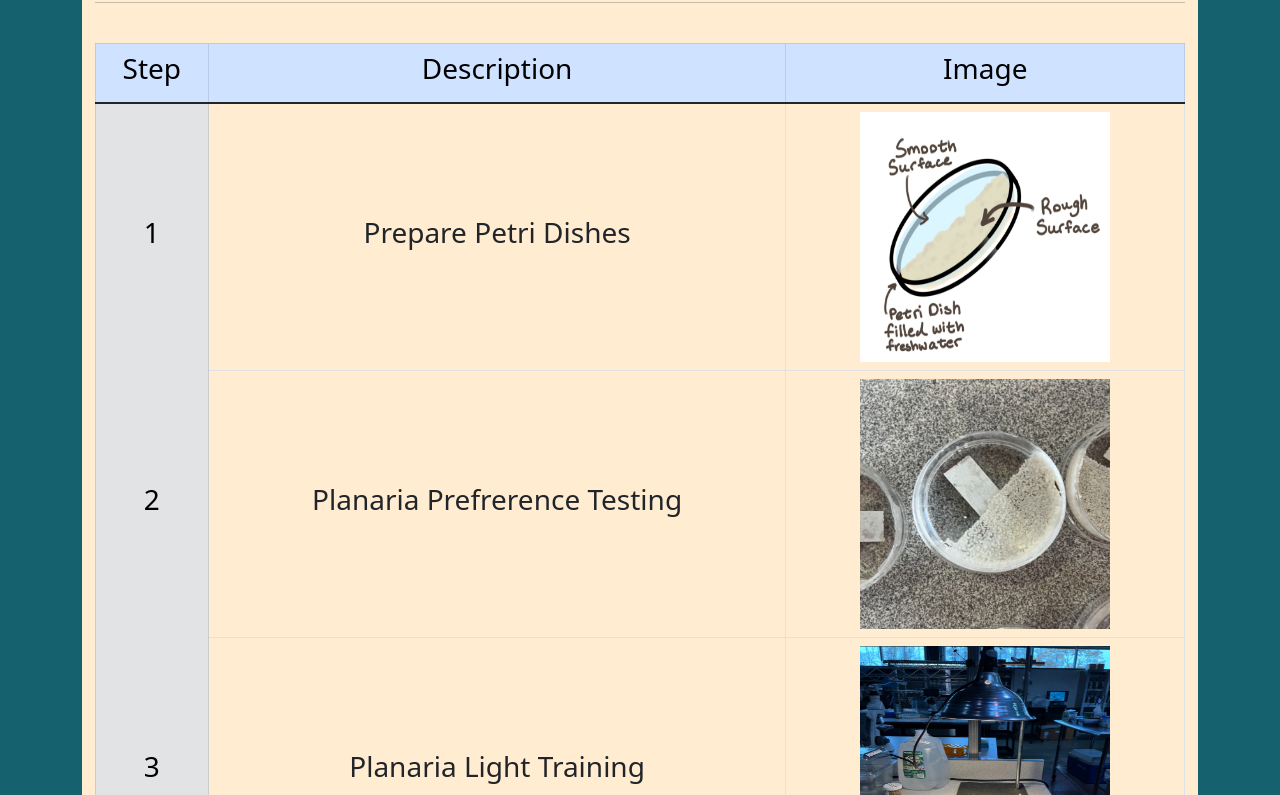
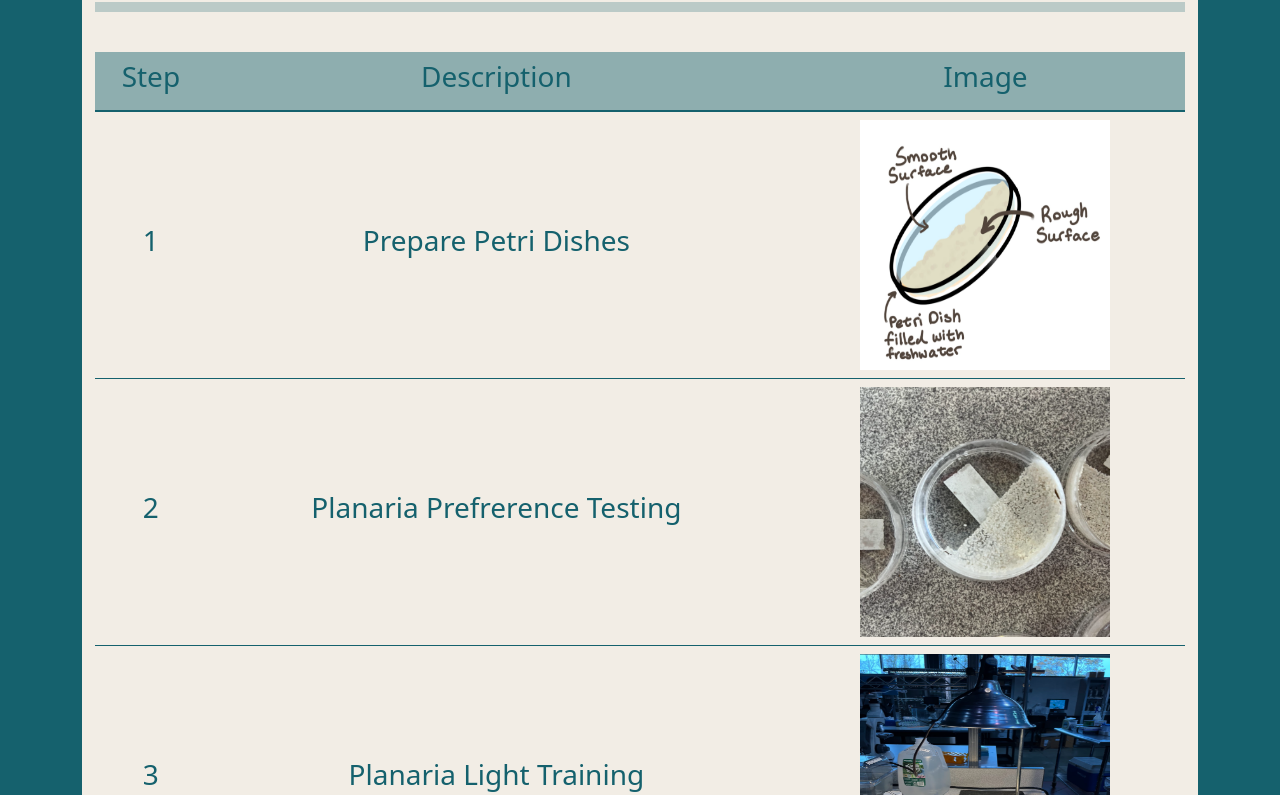
Before and after one commit to mahuan16/rp_huan, a plain HTML site: page procedure.html in a window 1280 px wide. Shown: the part 164-959 px from the top of the page. Drawn offline with nearby package versions, Linux system fonts and the light colour scheme.

Commit message:
why border why
attempted changing border thickenss; only managed to change color

```diff
--- a/procedure.html
+++ b/procedure.html
@@ -60,9 +60,9 @@
                     <h1>Procedure</h1>
                 </div>
                 <hr><br> <!-- hr add horizonta line -->
-                <table class="table table-hover text-center table-bordered border-dark-subtle">
+                <table class="table table-hover text-center">
                     <thead>
-                        <tr class="table-primary">
+                        <tr class="table-main">
                             <th><h3>Step</h3></th>
                             <th><h3>Description</h3></th>
                             <th><h3>Image</h3></th>
@@ -71,7 +71,7 @@
                     <tbody class="table-group-divider">
                         <tr class="align-middle">
                             <!-- scope=row specifices header cell is the header for that row-->
-                            <th scope="row" class="table-secondary">
+                            <th scope="row" class="table-second">
                                 <h3>1</h3>
                             </th>
                             <td>
@@ -81,7 +81,7 @@
                         </tr>
                         <tr class="align-middle">
                             <!-- scope=row specifices header cell is the header for that row-->
-                            <th scope="row" class="table-secondary">
+                            <th scope="row" class="table-second">
                                 <h3>2</h3>
                             </th>
                             <td>
@@ -91,7 +91,7 @@
                         </tr>
                         <tr class="align-middle">
                             <!-- scope=row specifices header cell is the header for that row-->
-                            <th scope="row" class="table-secondary">
+                            <th scope="row" class="table-second">
                                 <h3>3</h3>
                             </th>
                             <td>
@@ -101,7 +101,7 @@
                         </tr>
                         <tr class="align-middle">
                             <!-- scope=row specifices header cell is the header for that row-->
-                            <th scope="row" class="table-secondary">
+                            <th scope="row" class="table-second">
                                 <h3>4</h3>
                             </th>
                             <td>
@@ -111,7 +111,7 @@
                         </tr>
                         <tr class="align-middle">
                             <!-- scope=row specifices header cell is the header for that row-->
-                            <th scope="row" class="table-secondary">
+                            <th scope="row" class="table-second">
                                 <h3>5</h3>
                             </th>
                             <td>
@@ -121,7 +121,7 @@
                         </tr>
                         <tr class="align-middle"></tr>
                             <!-- scope=row specifices header cell is the header for that row-->
-                            <th scope="row" class="table-secondary">
+                            <th scope="row" class="table-second">
                                 <h3>6</h3>
                             </th>
                             <td>
--- a/styles.css
+++ b/styles.css
@@ -35,8 +35,14 @@
     margin-right: 10px;
 }
 
+hr{
+    border: none;
+    height: 10px;
+    background-color: #15616D;
+}
+
 .overview{
-    background-color: #FFECD1;
+    background-color: #f2ede5;
 }
 
 .ovPadLeft{
@@ -48,12 +54,12 @@
 }
 
 .procedure{
-    background-color: #FFECD1;
+    background-color: #f2ede5;
     padding: 1px;
 }
 
 .showcase{
-    background-color: #FFECD1; /*#0096c7*/
+    background-color: #f2ede5; /*#0096c7*/
 }
 
 .method{
@@ -62,8 +68,19 @@
     align-content: center;
 }
 
-.table-secondary{
+.table{
+    color: #15616D;
+    border: thick;
+    border-color:#15616D;
+}
 
+.table-second{
+    background-color: #cfc1ac;
+}
+
+.table-main{
+    background-color: #15616d73;
+    color:#15616D;
 }
 /* ----------------- ID CSS ----------------- */
 
```
